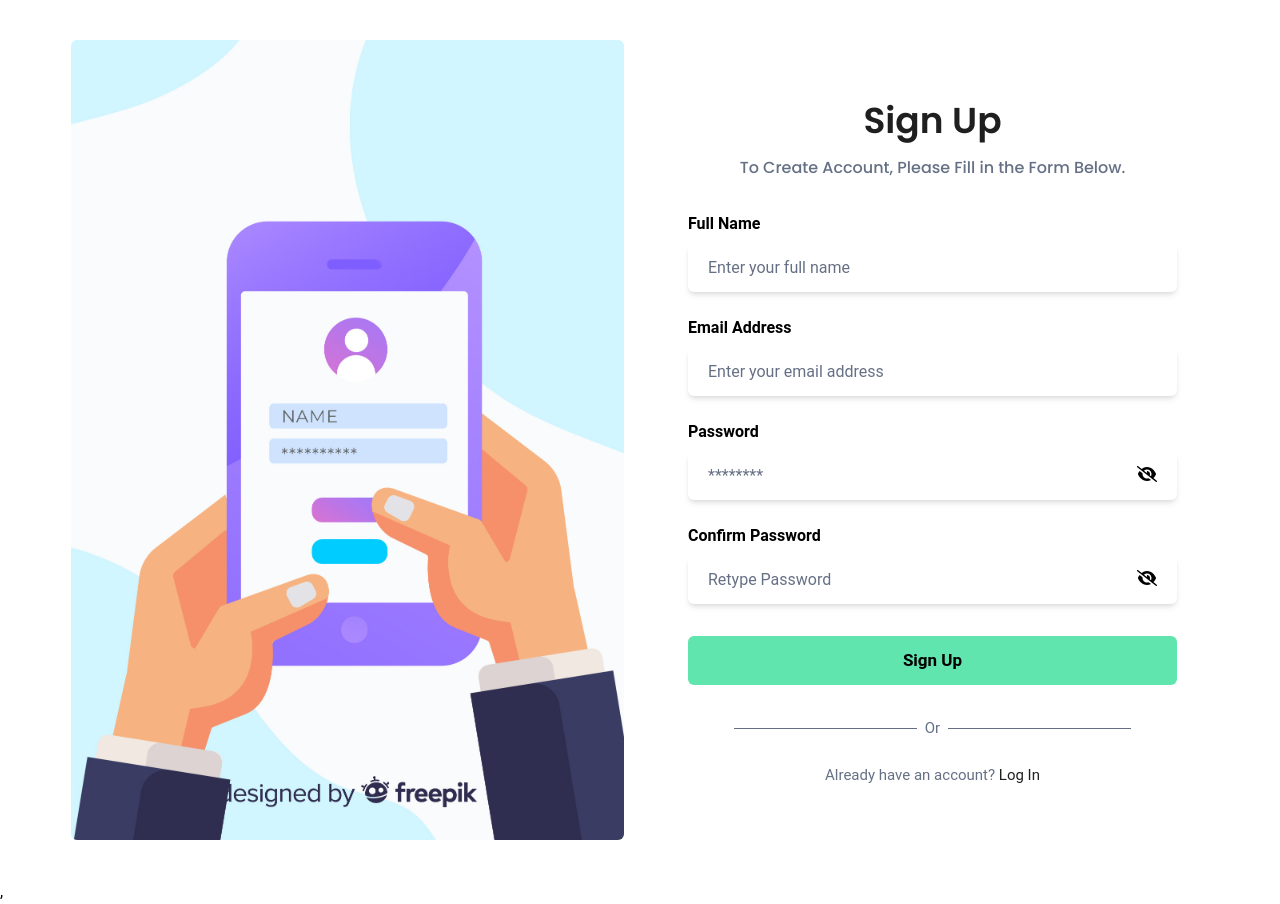
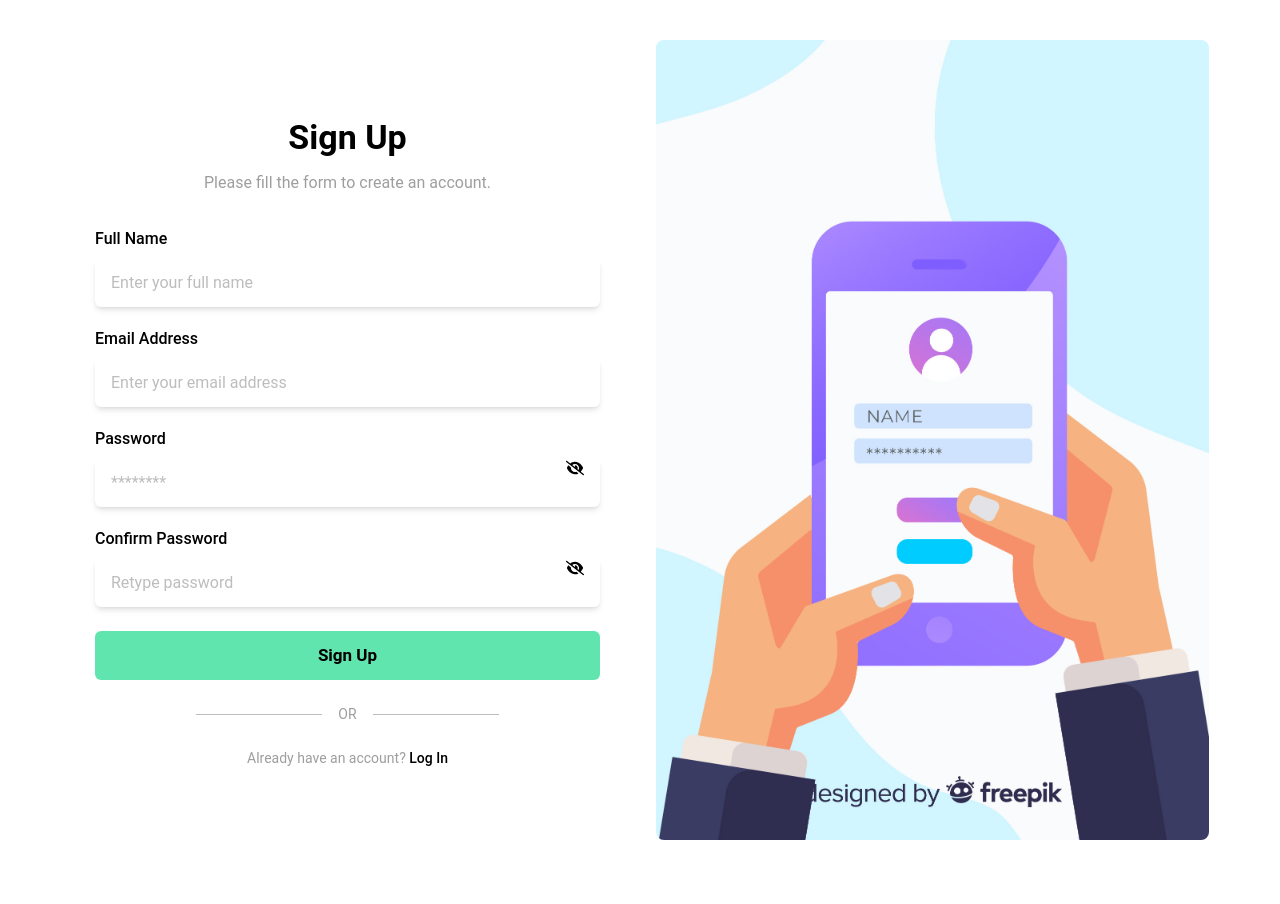
Before and after one commit to mustakin04/Mern-Test, a React (Vite) app in the folder Frontend/: page / in a window 1280 px wide. After the commit the page ends 880 px from the top, so only its background shows below. Built offline with nearby package versions, Linux system fonts and the light colour scheme.

Commit message:
responsive

```diff
--- a/Frontend/package.json
+++ b/Frontend/package.json
@@ -11,12 +11,14 @@
   },
   "dependencies": {
     "@material-tailwind/react": "^2.1.10",
+    "@reduxjs/toolkit": "^2.8.2",
     "axios": "^1.11.0",
     "cookie-parser": "^1.4.7",
     "react": "^19.1.0",
     "react-dom": "^19.1.0",
     "react-hot-toast": "^2.5.2",
     "react-icons": "^5.5.0",
+    "react-redux": "^9.2.0",
     "react-router": "^7.7.1",
     "react-router-dom": "^7.7.1"
   },
--- /dev/null
+++ b/Frontend/slices/cardSlices.js
@@ -0,0 +1,17 @@
+import { createSlice } from '@reduxjs/toolkit'
+const initialState={
+    taskData:""
+}
+export const cardSlice = createSlice({
+  name: 'cardDetails',
+  initialState,
+  reducers: {
+    userData:(state ,action)=>{
+              state.taskData=action.payload
+    },
+},
+})
+
+export const { userData} = cardSlice.actions
+
+export default cardSlice.reducer
--- a/Frontend/src/App.jsx
+++ b/Frontend/src/App.jsx
@@ -1,44 +1,42 @@
-import { useState } from 'react'
-import {
-  createBrowserRouter,
-  RouterProvider,
-} from "react-router";
-import './App.css'
-import Registration from './pages/registration';
+import { createBrowserRouter, RouterProvider } from "react-router-dom"; // ✅ Fix: use react-router-dom
+import './App.css';
 import Login from './pages/Login';
 import Dashboard from './pages/Dashboard';
 import TaskDetails from './pages/TaskDetails';
 import SpinWheel from './pages/SpinWeel';
+import Registration from './pages/Registration';
+import { Provider } from 'react-redux'// ✅ Fix: corrected path (assumed store.js is in src folder)
+import { store } from "../store";
 
-function App() {
- const router = createBrowserRouter([
+const router = createBrowserRouter([
   {
     path: "/",
-    Component: Registration,
+    element: <Registration />,
   },
   {
     path: "/login",
-    Component: Login,
+    element: <Login />,
   },
   {
     path: "/dashboard",
-    Component: Dashboard,
+    element: <Dashboard />,
   },
-    {
+  {
     path: "/taskDetails/:id",
-    Component: TaskDetails,
+    element: <TaskDetails />,
   },
   {
     path: "/spin",
-    Component: SpinWheel,
+    element: <SpinWheel />,
   }
 ]);
 
+function App() {
   return (
-    <>
-     <RouterProvider router={router} />,
-    </>
-  )
+    <Provider store={store}>
+      <RouterProvider router={router} />
+    </Provider>
+  );
 }
 
-export default App
+export default App;
--- a/Frontend/src/pages/Dashboard.jsx
+++ b/Frontend/src/pages/Dashboard.jsx
@@ -11,8 +11,11 @@ import { RxCross2 } from "react-icons/rx";
 import axios from "axios";
 import toast, { Toaster } from "react-hot-toast";
 import { Link } from "react-router";
+import { useDispatch } from "react-redux";
+import { userData } from "../../slices/cardSlices";
 
 const Dashboard = () => {
+  const dispatch=useDispatch()
   const [show, setShow] = useState(false);
   const [allTask, setAllTask] = useState([]);
   const [formData, setFormData] = useState({
@@ -65,6 +68,8 @@ const Dashboard = () => {
         formData
       );
       toast.success(result.data.message);
+      console.log(result.data.task)
+      dispatch(userData(result.data))
       setShow(false);
       setFormData({ title: "", description: "", date: "", priority: "" });
       getTask();
--- a/Frontend/src/pages/Login.jsx
+++ b/Frontend/src/pages/Login.jsx
@@ -5,6 +5,7 @@ import { FaEyeSlash, FaEye } from "react-icons/fa6";
 import axios from 'axios';
 import { useNavigate } from 'react-router-dom';
 import toast, { Toaster } from 'react-hot-toast';
+import { Link } from 'react-router-dom';
 
 const Login = () => {
   const [show, setShow] = useState(false);
@@ -18,77 +19,93 @@ const Login = () => {
   const handleLogin = async () => {
     try {
       const res = await axios.post("http://localhost:3002/api/v1/authentication/login", form);
-       toast.success(res.data.message)
-       navigate("/dashboard");
+      toast.success(res.data.message);
+      setTimeout(() => navigate("/dashboard"), 2000);
     } catch (error) {
       const errMsg = error.response?.data?.message || "Login failed";
-       toast.error(errMsg)
+      toast.error(errMsg);
     }
   };
 
   return (
-    <div className="py-10">
+    <div className="min-h-screen flex items-center justify-center bg-white px-4 py-8">
       <Container>
-        <div className="flex flex-col sm:flex-row items-center">
-          <div className="w-full sm:w-1/2 mb-8 sm:mb-0 px-4">
-            <img src={img} alt="Login" className="w-full h-auto sm:h-[500px] md:h-screen object-cover rounded-md" />
+        <div className="flex flex-col md:flex-row items-center bg-white rounded-lg shadow-lg overflow-hidden">
+
+          {/* Left Image */}
+          <div className="w-full md:w-1/2">
+            <img
+              src={img}
+              alt="Login"
+              className="w-full h-full object-cover"
+            />
           </div>
 
-          <div className="w-full sm:w-1/2 px-4 sm:px-8 md:px-12">
-            <h1 className="text-[36px] text-center font-semibold">Login</h1>
-            <h3 className="text-center text-[#667085] mb-8 mt-2">Welcome back! Please enter your details to log in.</h3>
+          {/* Right Form */}
+          <div className="w-full md:w-1/2 px-6 py-8 md:p-12">
+            <h1 className="text-3xl font-bold text-center">Login</h1>
+            <p className="text-center text-gray-600 mt-2 mb-6">
+              Welcome back! Please enter your details to log in.
+            </p>
 
-            {/* Email */}
-            <div className="my-6">
-              <p className="font-semibold mb-2">Email Address</p>
+            {/* Email Input */}
+            <div className="mb-5">
+              <label className="block font-medium mb-2">Email Address</label>
               <input
                 name='email'
                 type="email"
                 onChange={handleChange}
                 value={form.email}
-                className="w-full py-3 pl-5 shadow-md rounded-md outline-none"
-                placeholder="Enter your email address"
+                className="w-full px-4 py-3 border rounded-lg focus:outline-none focus:ring-2 focus:ring-green-400"
+                placeholder="Enter your email"
               />
             </div>
 
-            {/* Password */}
-            <div className="relative my-6">
-              <p className="font-semibold mb-2">Password</p>
+            {/* Password Input */}
+            <div className="mb-5 relative">
+              <label className="block font-medium mb-2">Password</label>
               <input
                 name='password'
                 type={show ? "text" : "password"}
                 onChange={handleChange}
                 value={form.password}
-                className="w-full py-3 pl-5 shadow-md rounded-md outline-none"
+                className="w-full px-4 py-3 border rounded-lg focus:outline-none focus:ring-2 focus:ring-green-400"
                 placeholder="********"
               />
-              <div className="absolute top-[44px] right-[20px] cursor-pointer" onClick={() => setShow(!show)}>
-                {show ? <FaEye className="text-xl" /> : <FaEyeSlash className="text-xl" />}
+              <div
+                className="absolute top-[38px] right-4 cursor-pointer text-gray-600"
+                onClick={() => setShow(!show)}
+              >
+                {show ? <FaEye /> : <FaEyeSlash />}
               </div>
             </div>
 
             {/* Login Button */}
-            <div className="w-full bg-[#60e5ae] my-8 rounded-md cursor-pointer hover:bg-[#4ad49b] transition" onClick={handleLogin}>
-              <p className="font-semibold text-[17px] text-center py-3">Login</p>
-            </div>
+            <button
+              className="w-full bg-green-400 hover:bg-green-500 text-white font-semibold py-3 rounded-lg transition"
+              onClick={handleLogin}
+            >
+              Login
+            </button>
 
             {/* Divider */}
-            <div className="flex items-center justify-center mx-4">
-              <div className="w-2/5 h-px bg-[#667085]"></div>
-              <p className="text-[15px] text-[#667085] mx-2">Or</p>
-              <div className="w-2/5 h-px bg-[#667085]"></div>
+            <div className="flex items-center justify-center my-6">
+              <div className="w-1/3 h-px bg-gray-300"></div>
+              <span className="mx-3 text-sm text-gray-500">Or</span>
+              <div className="w-1/3 h-px bg-gray-300"></div>
             </div>
 
             {/* Signup Link */}
-            <div className="mt-6">
-              <p className="text-[15px] text-[#667085] text-center">
-                Don’t have an account? <span className="text-[#1f1f1f] cursor-pointer hover:underline">Sign Up</span>
-              </p>
-            </div>
+            <p className="text-center text-sm text-gray-600">
+              Don’t have an account?{' '}
+              <Link to='/' className="text-gray-800 font-medium hover:underline">
+                Sign Up
+              </Link>
+            </p>
           </div>
-           <Toaster />
         </div>
       </Container>
+      <Toaster />
     </div>
   );
 };
--- a/Frontend/src/pages/Registration.jsx
+++ b/Frontend/src/pages/Registration.jsx
@@ -1,145 +1,157 @@
 import React, { useState } from 'react';
-import reg from "../assets/registration.jpg";
+import reg from '../assets/registration.jpg';
 import Container from '../component/Container';
-import { FaEyeSlash, FaEye } from "react-icons/fa6";
+import { FaEyeSlash, FaEye } from 'react-icons/fa6';
 import axios from 'axios';
 import toast, { Toaster } from 'react-hot-toast';
+import { Link, useNavigate } from 'react-router-dom';
 
 const Registration = () => {
+  const navigate = useNavigate();
   const [show, setShow] = useState(false);
   const [confirm, setConfirm] = useState(false);
-  const[formData,setFormData]=useState({
-    fullName:"",
-    email:"",
-    password:"",
-    repassword:"",
-  })
+  const [formData, setFormData] = useState({
+    fullName: '',
+    email: '',
+    password: '',
+    repassword: '',
+  });
 
-  const handleChange=(e)=>{
-       setFormData({...formData,[e.target.name] : e.target.value})
+  const handleChange = (e) => {
+    setFormData({ ...formData, [e.target.name]: e.target.value });
+  };
+
+  const handleClick = async () => {
+    const { fullName, email, password, repassword } = formData;
+
+    if (!fullName || !email || !password || !repassword) {
+      return toast.error('All fields are required');
     }
-  const handleClick = async () => {
+
+    if (password !== repassword) {
+      return toast.error('Passwords do not match');
+    }
+
     try {
       const response = await axios.post(
         'http://localhost:3002/api/v1/authentication/registration',
         formData
       );
+      toast.success(response.data.message);
+      setTimeout(() => {
+        navigate('/login');
+      }, 2000);
+    } catch (error) {
+      const message = error.response?.data?.message || 'Something went wrong';
+      toast.error(message);
+    }
+  };
 
-    toast.success(response.data.message);
-  } catch (error) {
-    const message = error.response?.data?.message || "Something went wrong";
-    toast.error(message)
-  }
-
-  }
   return (
     <div className="py-10">
       <Container>
-        <div className="flex flex-col sm:flex-row items-center">
-
-          {/* Left Image */}
-          <div className="w-full sm:w-1/2 mb-8 sm:mb-0 px-4">
-            <img
-              src={reg}
-              alt="Registration"
-              className="w-full h-auto sm:h-[500px] md:h-screen object-cover rounded-md"
-            />
-          </div>
-
+        <div className="flex flex-col-reverse lg:flex-row items-center">
           {/* Right Form */}
-          <div className="w-full sm:w-1/2 px-4 sm:px-8 md:px-12">
-            <h1 className="font-poppins font-semibold text-[26px] sm:text-[32px] md:text-[36px] text-center text-[#1f1f1f]">
-              Sign Up
-            </h1>
-            <h3 className="font-poppins font-medium text-[14px] sm:text-[16px] text-center text-[#667085] mb-8 mt-2">
-              To Create Account, Please Fill in the Form Below.
-            </h3>
+          <div className="w-full lg:w-1/2 px-6 sm:px-10">
+            <h1 className="text-[28px] sm:text-[34px] text-center font-bold">Sign Up</h1>
+            <p className="text-sm sm:text-base text-center text-gray-500 mb-8 mt-2">
+              Please fill the form to create an account.
+            </p>
 
             {/* Full Name */}
-            <div>
-              <p className="font-semibold text-[15px] sm:text-[16px] mb-2">Full Name</p>
+            <div className="mb-5">
+              <label className="font-medium">Full Name</label>
               <input
-                name='fullName'
+                name="fullName"
                 onChange={handleChange}
                 type="text"
-                className="w-full py-3 pl-5 shadow-md rounded-md outline-none placeholder:text-[#667085]"
+                className="w-full mt-2 py-3 px-4 shadow-md rounded-md outline-none placeholder:text-gray-400"
                 placeholder="Enter your full name"
               />
             </div>
 
             {/* Email */}
-            <div className="my-6">
-              <p className="font-semibold text-[15px] sm:text-[16px] mb-2">Email Address</p>
+            <div className="mb-5">
+              <label className="font-medium">Email Address</label>
               <input
-                 name='email'
+                name="email"
                 onChange={handleChange}
                 type="email"
-                className="w-full py-3 pl-5 shadow-md rounded-md outline-none placeholder:text-[#667085]"
+                className="w-full mt-2 py-3 px-4 shadow-md rounded-md outline-none placeholder:text-gray-400"
                 placeholder="Enter your email address"
               />
             </div>
 
             {/* Password */}
-            <div className="relative my-6">
-              <p className="font-semibold text-[15px] sm:text-[16px] mb-2">Password</p>
+            <div className="relative mb-5">
+              <label className="font-medium">Password</label>
               <input
-               name='password'
+                name="password"
                 onChange={handleChange}
-                type={show ? "text" : "password"}
-                className="w-full py-3 pl-5 shadow-md rounded-md outline-none placeholder:text-[#667085]"
+                type={show ? 'text' : 'password'}
+                className="w-full mt-2 py-3 px-4 shadow-md rounded-md outline-none placeholder:text-gray-400"
                 placeholder="********"
               />
               <div
-                className="absolute top-[44px] right-[20px] cursor-pointer"
+                className="absolute top-[52%] right-4 transform -translate-y-1/2 cursor-pointer"
                 onClick={() => setShow(!show)}
               >
-                {show ? <FaEye className="text-xl" /> : <FaEyeSlash className="text-xl" />}
+                {show ? <FaEye className="text-lg" /> : <FaEyeSlash className="text-lg" />}
               </div>
             </div>
 
             {/* Confirm Password */}
-            <div className="relative">
-              <p className="font-semibold text-[15px] sm:text-[16px] mb-2">Confirm Password</p>
+            <div className="relative mb-6">
+              <label className="font-medium">Confirm Password</label>
               <input
-              name='repassword'
+                name="repassword"
                 onChange={handleChange}
-                type={confirm ? "text" : "password"}
-                className="w-full py-3 pl-5 shadow-md rounded-md outline-none placeholder:text-[#667085]"
-                placeholder="Retype Password"
+                type={confirm ? 'text' : 'password'}
+                className="w-full mt-2 py-3 px-4 shadow-md rounded-md outline-none placeholder:text-gray-400"
+                placeholder="Retype password"
               />
               <div
-                className="absolute top-[44px] right-[20px] cursor-pointer"
+                className="absolute top-[52%] right-4 transform -translate-y-1/2 cursor-pointer"
                 onClick={() => setConfirm(!confirm)}
               >
-                {confirm ? <FaEye className="text-xl" /> : <FaEyeSlash className="text-xl" />}
+                {confirm ? <FaEye className="text-lg" /> : <FaEyeSlash className="text-lg" />}
               </div>
             </div>
 
             {/* Sign Up Button */}
-            <div className="w-full bg-[#60e5ae] my-8 rounded-md cursor-pointer hover:bg-[#4ad49b]
-             transition"
-             onClick={handleClick}>
-              <p className="font-semibold text-[17px] text-center py-3">Sign Up</p>
+            <button
+              onClick={handleClick}
+              className="w-full bg-[#60e5ae] text-black font-semibold text-[17px] py-3 rounded-md hover:bg-[#4ad49b] transition"
+            >
+              Sign Up
+            </button>
+
+            {/* Divider */}
+            <div className="flex items-center justify-center my-6">
+              <div className="w-1/4 h-px bg-gray-400"></div>
+              <p className="mx-4 text-gray-500 text-sm">OR</p>
+              <div className="w-1/4 h-px bg-gray-400"></div>
             </div>
 
-            {/* Divider */}
-            <div className="flex items-center justify-center mx-4">
-              <div className="w-2/5 h-px bg-[#667085]"></div>
-              <p className="text-[15px] text-[#667085] mx-2">Or</p>
-              <div className="w-2/5 h-px bg-[#667085]"></div>
-            </div>
-
-            {/* Already have an account */}
-            <div className="mt-6">
-              <p className="text-[15px] text-[#667085] text-center">
-                Already have an account?{" "}
-                <span className="text-[#1f1f1f] cursor-pointer hover:underline">Log In</span>
+            {/* Login Redirect */}
+            <p className="text-center text-sm text-gray-500">
+              Already have an account?{' '}
+              <Link to="/login" className="text-black font-medium hover:underline">
+                Log In
+              </Link>
             </p>
           </div>
 
+          {/* Left Image */}
+          <div className="w-full lg:w-1/2 px-4 mb-10 lg:mb-0">
+            <img
+              src={reg}
+              alt="Registration"
+              className="w-full h-auto lg:h-screen object-cover rounded-lg"
+            />
+          </div>
         </div>
         <Toaster />
-        </div>
       </Container>
     </div>
   );
--- /dev/null
+++ b/Frontend/store.js
@@ -0,0 +1,8 @@
+import { configureStore } from '@reduxjs/toolkit'
+import cardSlices from './slices/cardSlices'
+
+export const store=configureStore({
+  reducer: {
+    cardDetails:cardSlices
+  }
+})
```
Also changed, not shown: 1 other file (tests, documents, lock files or other folders). Lines whose indentation alone changed are shown as unchanged.
